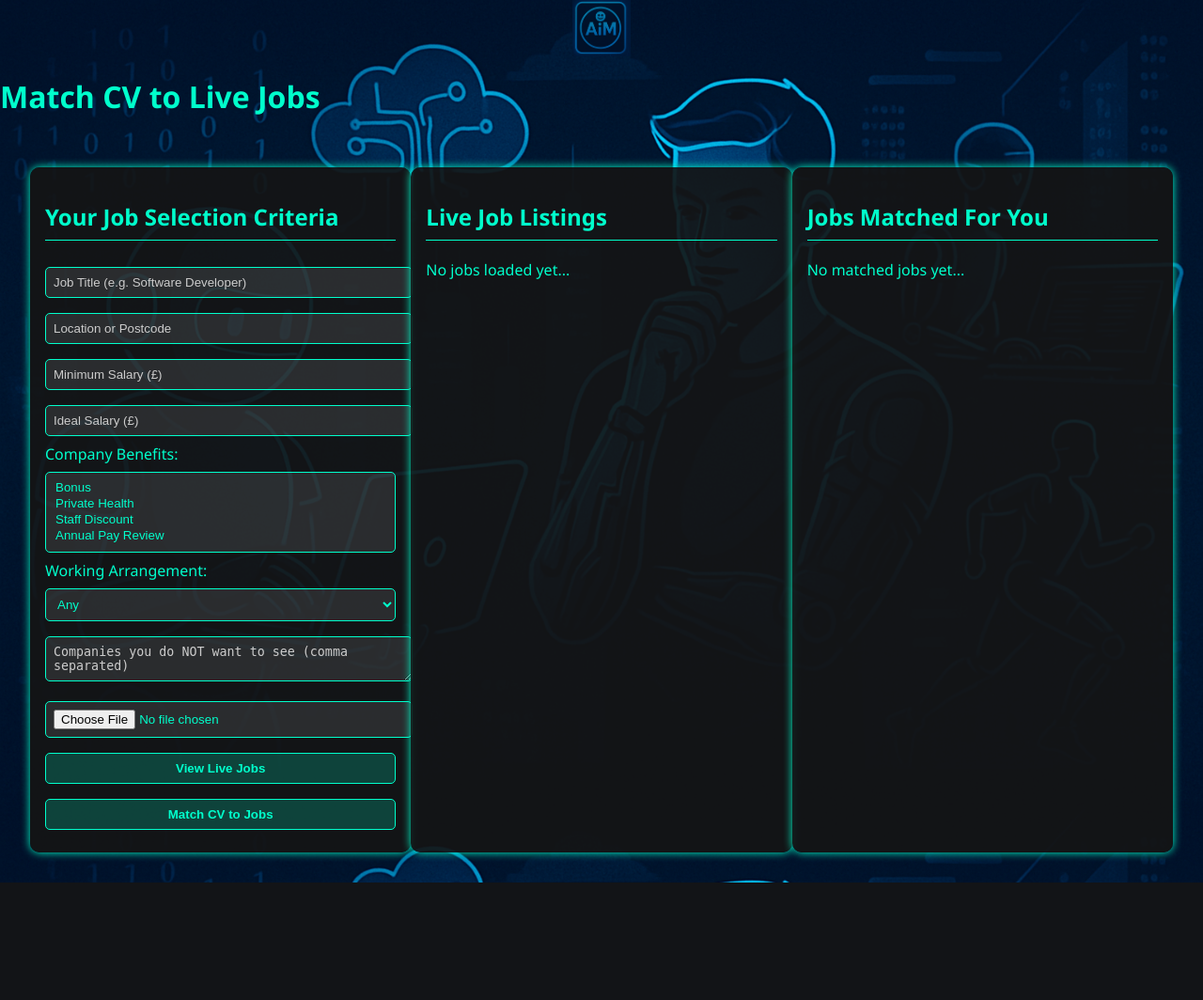
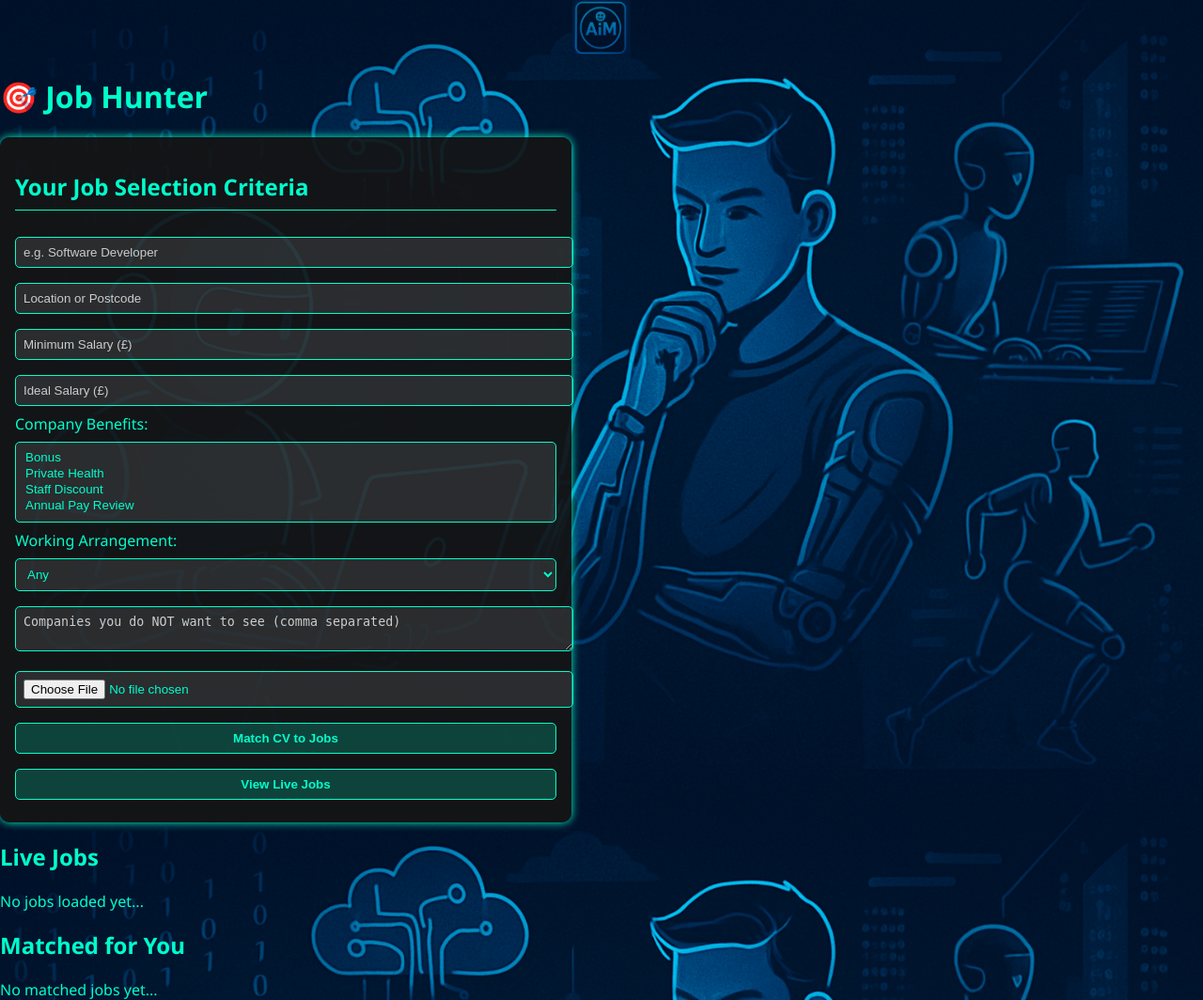
Before and after one commit to MattyAtown/AimTechRec, a Flask app: page /live_jobs in a window 1280 px wide. Shown: the whole page at 94% size. Before the commit the page ends 939 px from the top, so only its background shows below. Run offline with Flask 3, Linux system fonts and the light colour scheme.

Commit message:
Update live_jobs.html

```diff
--- a/templates/live_jobs.html
+++ b/templates/live_jobs.html
@@ -3,27 +3,28 @@
 <html lang="en">
 <head>
     <meta charset="UTF-8">
-    <title>Match CV to Live Jobs</title>
+    <title>Job Hunter 🎯</title>
     <link rel="stylesheet" href="{{ url_for('static', filename='css/styles.css') }}">
     <script src="{{ url_for('static', filename='js/scripts.js') }}"></script>
 </head>
 <body style="background-image: url('{{ url_for('static', filename='images/background.png') }}'); background-size: cover;">
 
+    <!-- Banner with Logo and Title -->
     <div class="banner-container">
         <div class="banner-left">
             <img src="{{ url_for('static', filename='images/logo.png') }}" alt="Logo" class="logo" onclick="window.location.href='/'" />
-            <h1 class="tech-banner-text">Match CV to Live Jobs</h1>
+            <h1 class="tech-banner-text">🎯 Job Hunter</h1>
         </div>
     </div>
 
-    <div class="container">
-        <!-- Box 1: Search Criteria and CV Upload -->
-        <div class="box aim-box">
+    <!-- Search Filters -->
+    <div class="box">
         <h2>Your Job Selection Criteria</h2>
-            <input type="text" id="jobTitle" placeholder="Job Title (e.g. Software Developer)">
+        <input type="text" id="jobTitle" placeholder="e.g. Software Developer">
         <input type="text" id="jobLocation" placeholder="Location or Postcode">
         <input type="number" id="minSalary" placeholder="Minimum Salary (£)">
         <input type="number" id="idealSalary" placeholder="Ideal Salary (£)">
+
         <label>Company Benefits:</label>
         <select multiple id="benefits">
             <option>Bonus</option>
@@ -31,6 +32,7 @@
             <option>Staff Discount</option>
             <option>Annual Pay Review</option>
         </select>
+
         <label>Working Arrangement:</label>
         <select id="workType">
             <option value="">Any</option>
@@ -38,26 +40,40 @@
             <option value="Office">Office Based</option>
             <option value="Hybrid">Hybrid</option>
         </select>
+
         <textarea id="excludeCompanies" placeholder="Companies you do NOT want to see (comma separated)"></textarea>
+
         <input type="file" id="cvUpload">
         <div id="cvStatus"></div>
-            <div class="button-group">
+        <button id="matchBtn">Match CV to Jobs</button>
         <button id="searchJobs">View Live Jobs</button>
-                <button id="matchBtn">Match CV to Jobs</button>
+    </div>
+
+    <!-- Results -->
+    <div class="result-container">
+        <div class="left-box">
+            <h2>Live Jobs</h2>
+            <div id="allJobs">No jobs loaded yet...</div>
+        </div>
+        <div class="right-box">
+            <h2>Matched for You</h2>
+            <div id="matchedJobs">No matched jobs yet...</div>
         </div>
     </div>
 
-        <!-- Box 2: Live Jobs Results -->
-        <div class="box aim-box">
-            <h2>Live Job Listings</h2>
-            <div id="allJobs">No jobs loaded yet...</div>
+    <!-- Job Popup Modal -->
+    <div id="jobModal" class="modal" style="display:none;">
+        <div class="modal-content">
+            <span id="closeModal" class="close">&times;</span>
+            <h3>Full Job Description</h3>
+            <div id="jobDetailsText"></div>
+            <form id="shortlistForm">
+                <label><input type="checkbox" id="confirmShortlist"> Yes, I want to be shortlisted</label><br>
+                <button type="submit">Submit</button>
+            </form>
+            <div id="shortlistMsg"></div>
+        </div>
     </div>
 
-        <!-- Box 3: Matched Jobs from CV -->
-        <div class="box aim-box">
-            <h2>Jobs Matched For You</h2>
-            <div id="matchedJobs">No matched jobs yet...</div>
-        </div>
-    </div>
 </body>
 </html>
```
Lines whose indentation alone changed are shown as unchanged.
